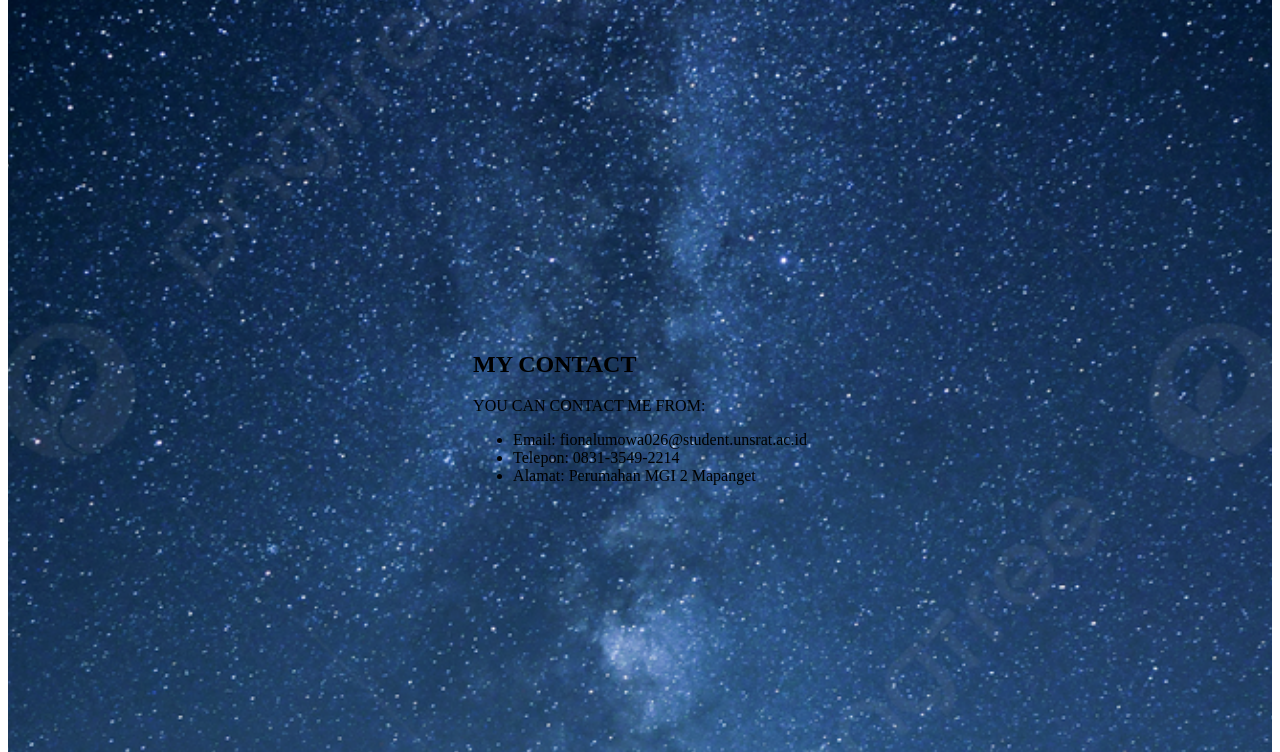
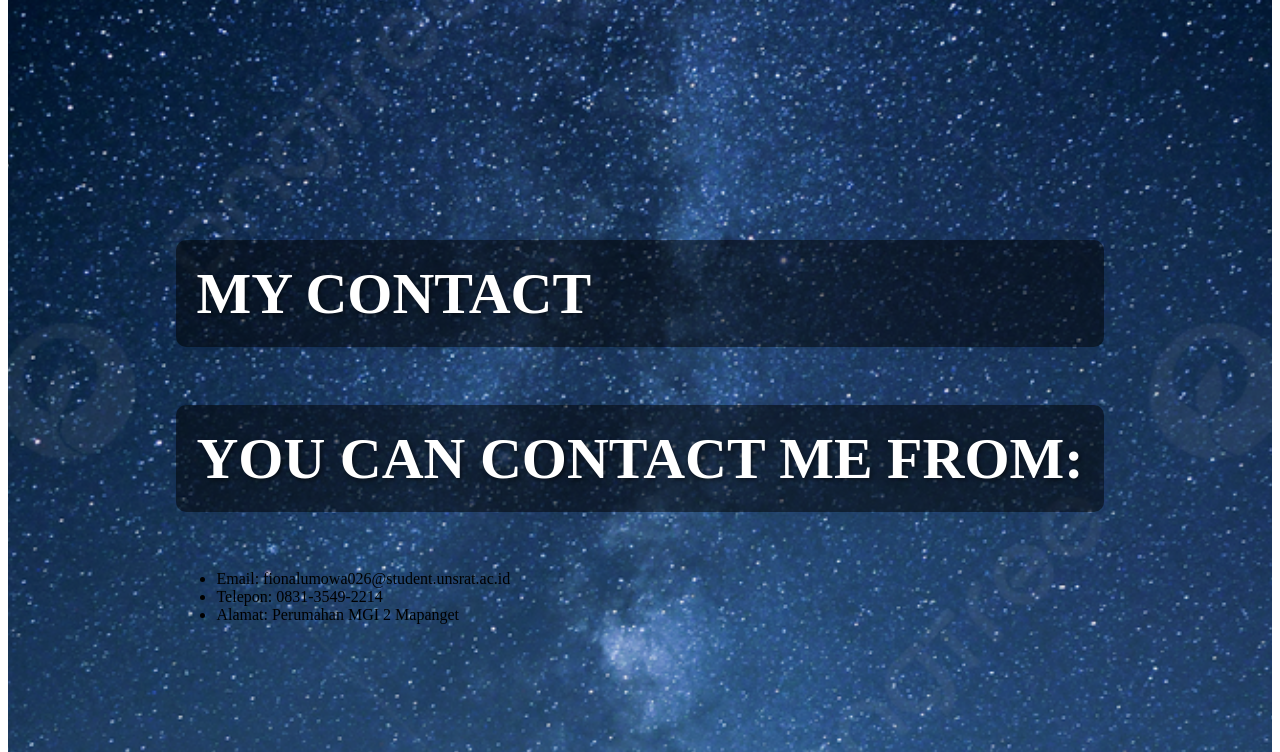
Before and after one commit to fiona0888/TIK2032-Project, a PHP site: page /contact.html in a window 1280 px wide. Shown: the part 256-1008 px from the top of the page. Run offline with PHP 8.4, Linux system fonts and the light colour scheme.

Commit message:
Update menu.css

```diff
--- a/menu.css
+++ b/menu.css
@@ -87,3 +87,25 @@ main {
     font-size: 18px; /* Ukuran huruf untuk teks artikel */
     line-height: 1.6; /* Tinggi baris */
 }
+
+.contact-content h2 {
+    font-size: 58px;
+    font-weight: bold;
+    text-transform: uppercase;
+    color: #fff; /* Warna teks menjadi putih */
+    text-shadow: 2px 2px 4px rgba(0, 0, 0, 0.5); /* Efek bayangan teks */
+    padding: 20px; /* Padding untuk menambah ruang di sekitar teks */
+    background-color: rgba(0, 0, 0, 0.5); /* Warna latar belakang dengan opacity 0.5 */
+    border-radius: 10px; /* Mengatur sudut border */
+}
+
+.contact-content p {
+    font-size: 58px;
+    font-weight: bold;
+    text-transform: uppercase;
+    color: #fff; /* Warna teks menjadi putih */
+    text-shadow: 2px 2px 4px rgba(0, 0, 0, 0.5); /* Efek bayangan teks */
+    padding: 20px; /* Padding untuk menambah ruang di sekitar teks */
+    background-color: rgba(0, 0, 0, 0.5); /* Warna latar belakang dengan opacity 0.5 */
+    border-radius: 10px; /* Mengatur sudut border */
+}
```
